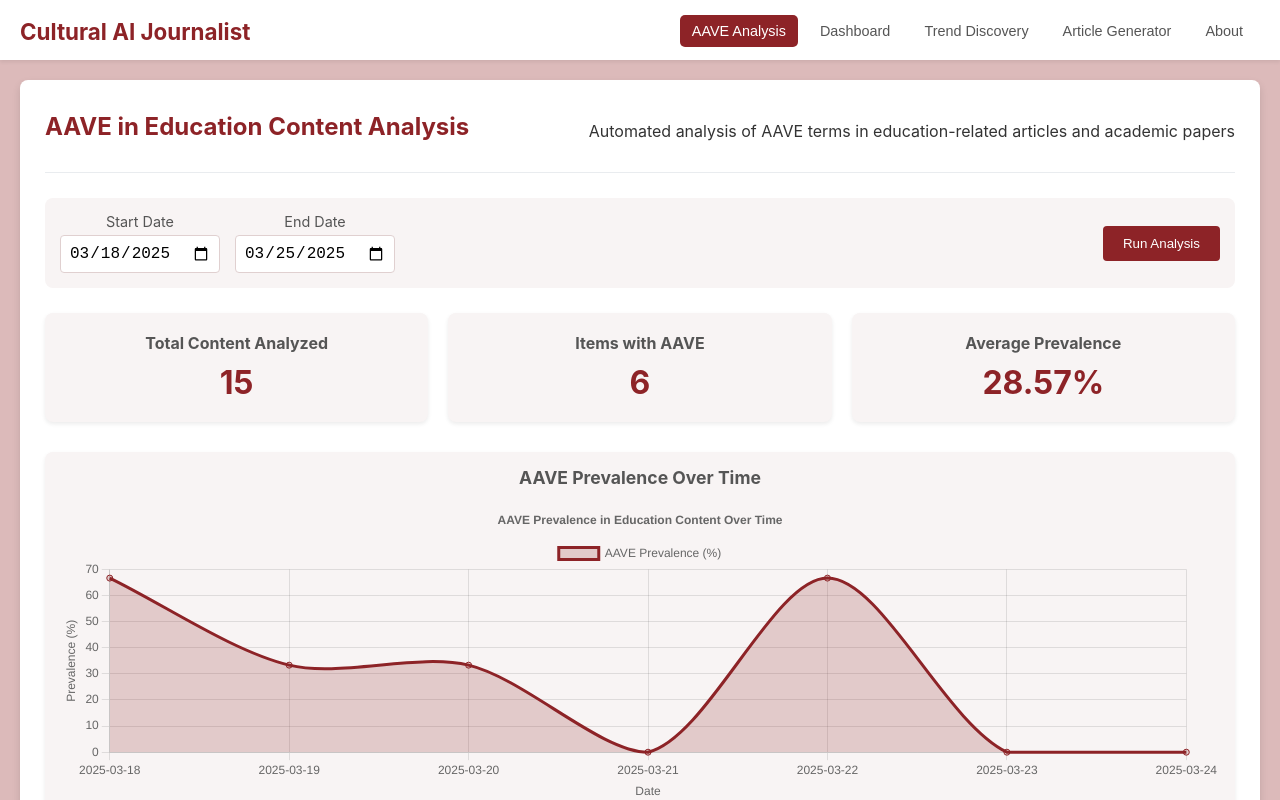
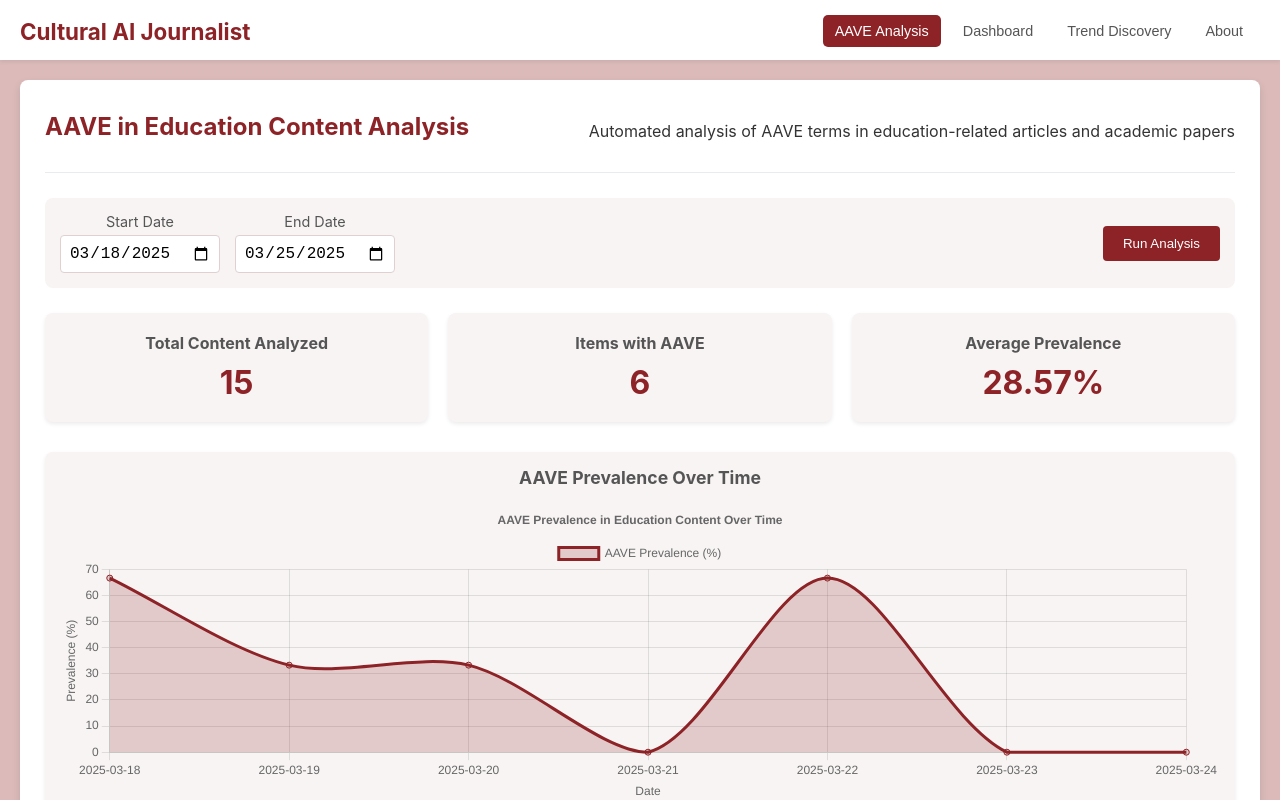
Before and after one commit to hermanjustino/ai-journalist, a React (Create React App) app: page / in a window 1280 px wide. Built offline with nearby package versions, Linux system fonts and the light colour scheme; no server answers.

Commit message:
remove articles

```diff
--- a/src/App.tsx
+++ b/src/App.tsx
@@ -2,7 +2,6 @@ import { useState, useEffect, useCallback } from 'react';
 import Navigation from './components/Navigation';
 import About from './components/About';
 import TrendDiscovery from './components/TrendDiscovery/TrendDiscovery';
-import ArticleGenerator from './components/ArticleGenerator/ArticleGenerator';
 import Dashboard from './components/Dashboard';
 import { ContentItem } from './services/domainTracker';
 import contentFetcher from './services/contentFetcher';
@@ -113,8 +112,6 @@ function App() {
         return <About />;
       case 'trends':
         return <TrendDiscovery contentItems={contentItems} />;
-      case 'articles':
-        return <ArticleGenerator contentItems={contentItems} />;
       default:
         return <AutomatedAAVEDashboard contentItems={contentItems} />;
     }
--- a/src/components/Navigation.tsx
+++ b/src/components/Navigation.tsx
@@ -47,11 +47,6 @@ const Navigation: React.FC<Props> = ({ currentView, onViewChange }) => {
               Trend Discovery
             </button>
           </li>
-          <li className={currentView === 'articles' ? 'active' : ''}>
-            <button onClick={() => handleViewChange('articles')}>
-              Article Generator
-            </button>
-          </li>
           <li className={currentView === 'about' ? 'active' : ''}>
             <button onClick={() => handleViewChange('about')}>
               About
```
Also changed, not shown: 1 other file (tests, documents, lock files or other folders).
